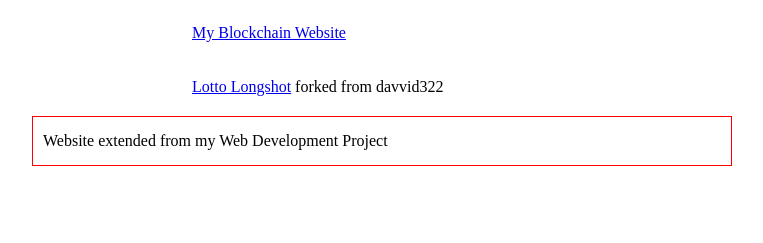
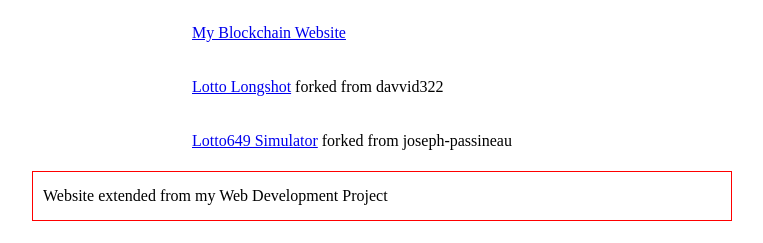
Before and after one commit to nampham2513/nampham2513.github.io, a plain HTML site: page index.html in a window 1280 px wide. Shown: the part 291-534 px from the top of the page, without its empty margins (258-1021 px from the left). Drawn offline with Linux system fonts and the light colour scheme.

Commit message:
Added link to lotto649 repository

```diff
--- a/index.html
+++ b/index.html
@@ -19,7 +19,8 @@
                 <h1>Welcome to my GitHub Homepage!</h1>
                 <p>
                     <a href="https://spark.adobe.com/page/1SmB9RkKnT2TI/">My Blockchain Website</a><br><br>
-                    <a href="/lotto_longshot_js/">Lotto Longshot</a> forked from davvid322
+                    <a href="/lotto_longshot_js/">Lotto Longshot</a> forked from davvid322<br><br>
+                    <a href="/lotto649-simulator/">Lotto649 Simulator</a> forked from joseph-passineau
                 </p>
             </div>
             <div class="box" id="footer">Website extended from my Web Development Project</div>
```
